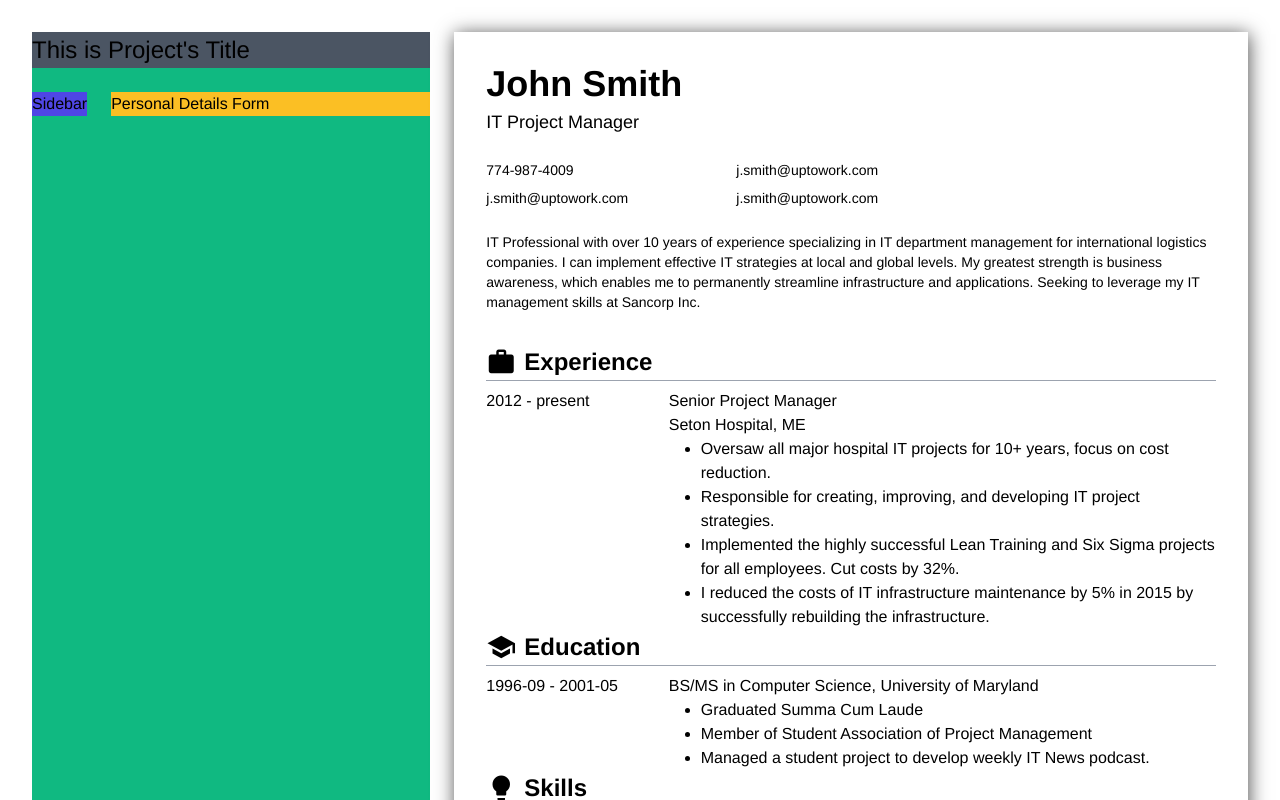
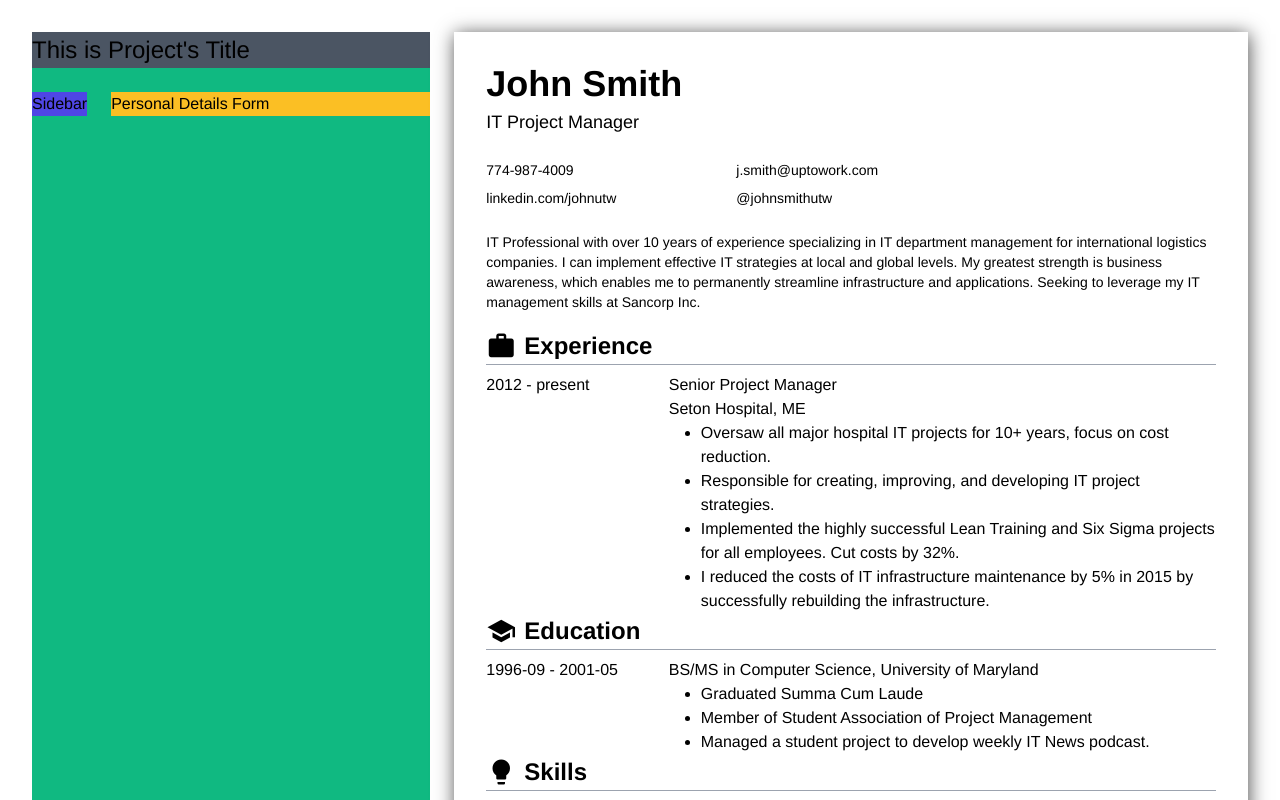
Before and after one commit to AkzechKyla/CVApplicationMaker, a React (Vite) app: page / in a window 1280 px wide. Shown: the top 800 px of the page. Built offline with nearby package versions, Linux system fonts and the light colour scheme.

Commit message:
Adjust padding

```diff
--- a/src/components/CVPreview/PersonalDetailsInfo.tsx
+++ b/src/components/CVPreview/PersonalDetailsInfo.tsx
@@ -1,13 +1,13 @@
 export function PersonalDetailsInfo() {
     return(
-        <div className="pt-8 pb-8 text-sm">
+        <div className="pb-4 text-sm">
             <p className="font-bold text-4xl mb-1">John Smith</p>
             <p className="text-lg mb-6">IT Project Manager</p>
             <div className="grid grid-cols-2 grid-rows-2 mb-6 gap-y-2 w-[31.25rem]">
                 <p className="inline text-sm">774-987-4009</p>
                 <p className="inline text-sm">j.smith@uptowork.com</p>
-                <p className="inline text-sm">j.smith@uptowork.com</p>
-                <p className="inline text-sm">j.smith@uptowork.com</p>
+                <p className="inline text-sm">linkedin.com/johnutw</p>
+                <p className="inline text-sm">@johnsmithutw</p>
             </div>
             <p className="text-sm">IT Professional with over 10 years of experience specializing in IT department management for international logistics companies. I can implement effective IT strategies at local and global levels. My greatest strength is business awareness, which enables me to permanently streamline infrastructure and applications. Seeking to leverage my IT management skills at Sancorp Inc.</p>
         </div>
--- a/src/pages/CVPreview.tsx
+++ b/src/pages/CVPreview.tsx
@@ -6,7 +6,7 @@ import { SoftwareInfo } from '../components/CVPreview/SoftwareInfo';
 
 function CVPreview() {
     return(
-        <div className="float-right pl-8 pr-8 w-[49.606rem] h-[70.156rem] shadow-2xl"
+        <div className="float-right p-8 w-[49.606rem] h-[70.156rem] shadow-2xl"
             style={{
                 boxShadow: '1px 2px 18px 0px rgba(0,0,0,0.69)'
             }}>
```
